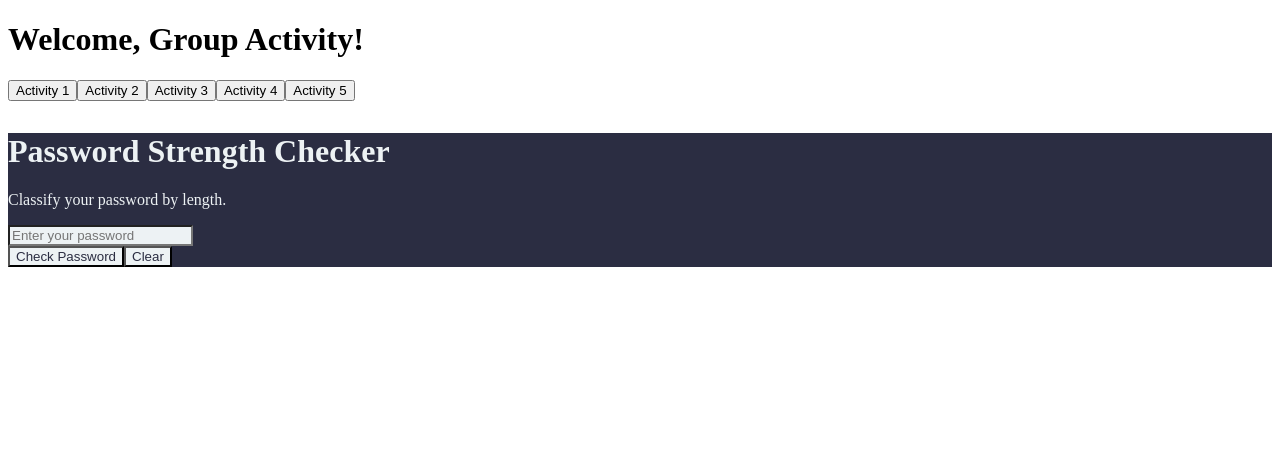
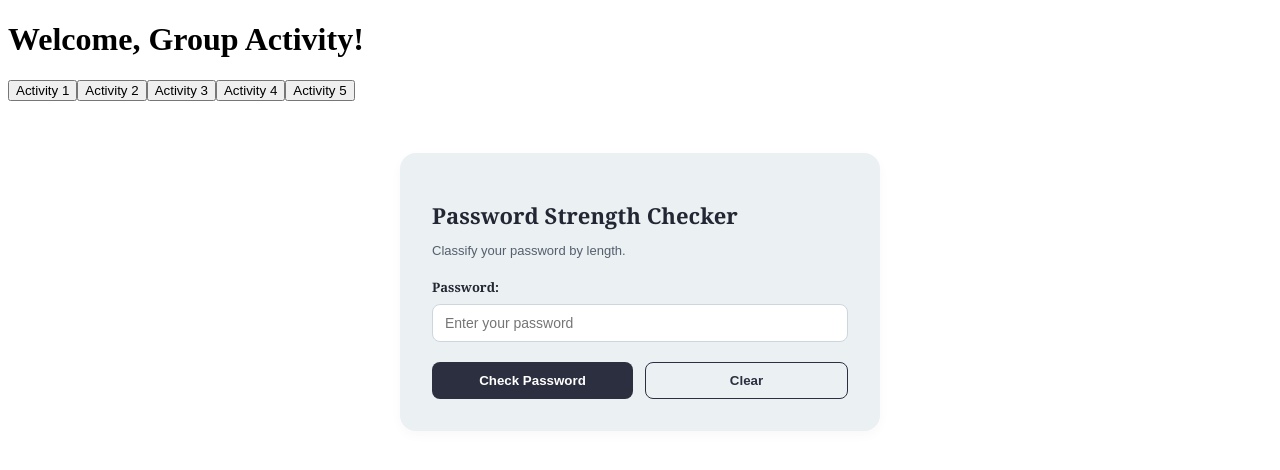
Before and after one commit to devinggenesis-design/Group-Activity, a React (Vite) app: page / in a window 1280 px wide. Both pictures are taken after a click on the button "Activity 3". Shown: the top 470 px of the page. Built offline with nearby package versions, Linux system fonts and the light colour scheme.

Commit message:
updated password checker

```diff
--- a/src/assets/pages/PasswordChecker.jsx
+++ b/src/assets/pages/PasswordChecker.jsx
@@ -23,45 +23,97 @@ function PasswordChecker() {
 
   return (
     <div
-      className="min-h-screen flex items-center justify-center p-6"
-      style={{ backgroundColor: "#edf2f4" }}
+      style={{
+        display: "flex",
+        justifyContent: "center",
+        alignItems: "flex-start",
+        padding: "20px 0",
+        fontFamily: "Arial, sans-serif",
+      }}
     >
       <div
-        className="w-full max-w-md rounded-xl shadow-lg p-8"
         style={{
-          backgroundColor: "#2b2d42",
-          color: "#edf2f4",
+          width: "100%",
+          maxWidth: "480px",
+          backgroundColor: "#ebf0f3",
+          borderRadius: "16px",
+          padding: "32px",
+          color: "#232733",
+          boxSizing: "border-box",
+          boxShadow: "0 4px 12px rgba(0, 0, 0, 0.03)",
         }}
       >
-        <h1 className="text-3xl font-bold text-center mb-2">
+        <h1
+          style={{
+            fontSize: "22px",
+            fontWeight: "bold",
+            fontFamily: "Georgia, serif",
+            marginBottom: "6px",
+            color: "#232733",
+          }}
+        >
           Password Strength Checker
         </h1>
 
-        <p className="text-center mb-6 opacity-80">
+        <p
+          style={{
+            fontSize: "13px",
+            color: "#555f6d",
+            marginBottom: "20px",
+          }}
+        >
           Classify your password by length.
         </p>
 
-        {/* Password Input */}
+        <div style={{ marginBottom: "20px" }}>
+          <label
+            style={{
+              display: "block",
+              fontSize: "13px",
+              fontWeight: "bold",
+              fontFamily: "Georgia, serif",
+              marginBottom: "8px",
+              color: "#232733",
+            }}
+          >
+            Password:
+          </label>
           <input
             type="password"
             value={password}
             onChange={(e) => setPassword(e.target.value)}
             placeholder="Enter your password"
-          className="w-full rounded-lg p-3 mb-4 outline-none"
             style={{
-            backgroundColor: "#edf2f4",
-            color: "#2b2d42",
+              width: "100%",
+              borderRadius: "8px",
+              padding: "10px 12px",
+              backgroundColor: "#ffffff",
+              border: "1px solid #cdd5df",
+              color: "#232733",
+              fontSize: "14px",
+              outline: "none",
+              boxSizing: "border-box",
             }}
           />
+        </div>
 
-        {/* Buttons */}
-        <div className="flex gap-3 mb-6">
+        <div
+          style={{
+            display: "flex",
+            gap: "12px",
+          }}
+        >
           <button
             onClick={checkPassword}
-            className="flex-1 py-3 rounded-lg font-semibold transition"
             style={{
-              backgroundColor: "#edf2f4",
-              color: "#2b2d42",
+              flex: 1,
+              padding: "10px 16px",
+              borderRadius: "8px",
+              fontWeight: "bold",
+              color: "#ffffff",
+              backgroundColor: "#2c2f40",
+              border: "none",
+              cursor: "pointer",
             }}
           >
             Check Password
@@ -69,34 +121,49 @@ function PasswordChecker() {
 
           <button
             onClick={clearPassword}
-            className="flex-1 py-3 rounded-lg font-semibold transition"
             style={{
-              backgroundColor: "#edf2f4",
-              color: "#2b2d42",
+              flex: 1,
+              padding: "10px 16px",
+              borderRadius: "8px",
+              fontWeight: "bold",
+              color: "#2c2f40",
+              backgroundColor: "transparent",
+              border: "1px solid #2c2f40",
+              cursor: "pointer",
             }}
           >
             Clear
           </button>
         </div>
 
-        {/* Result Panel */}
         {status && (
           <div
-            className="rounded-lg p-5"
             style={{
-              backgroundColor: "#edf2f4",
-              color: "#2b2d42",
+              borderRadius: "10px",
+              padding: "16px",
+              backgroundColor: "#ffffff",
+              border: "1px solid #e2e8f0",
+              color: "#232733",
+              marginTop: "20px",
             }}
           >
-            <h2 className="text-lg font-bold mb-3">
+            <h2
+              style={{
+                fontSize: "16px",
+                fontWeight: "bold",
+                fontFamily: "Georgia, serif",
+                marginBottom: "10px",
+                color: "#232733",
+              }}
+            >
               Password Status
             </h2>
 
-            <p className="mb-3">
+            <p style={{ marginBottom: "6px", fontSize: "13px" }}>
               <strong>Status:</strong> {status}
             </p>
 
-            <p className="mb-4">
+            <p style={{ marginBottom: "14px", fontSize: "13px" }}>
               <strong>Strength Message:</strong>{" "}
               {status === "Strong Password"
                 ? "You can use this password."
@@ -107,12 +174,16 @@ function PasswordChecker() {
                 : "Please enter a password."}
             </p>
 
-            {/* Visual Strength Indicator */}
             <div
-              className="text-center p-2 rounded font-bold"
               style={{
-                backgroundColor: "#2b2d42",
-                color: "#edf2f4",
+                textAlign: "center",
+                padding: "8px",
+                borderRadius: "6px",
+                fontWeight: "bold",
+                fontSize: "11px",
+                letterSpacing: "0.05em",
+                backgroundColor: "#2c2f40",
+                color: "#ffffff",
               }}
             >
               {status === "Strong Password"
```
Lines whose indentation alone changed are shown as unchanged.
